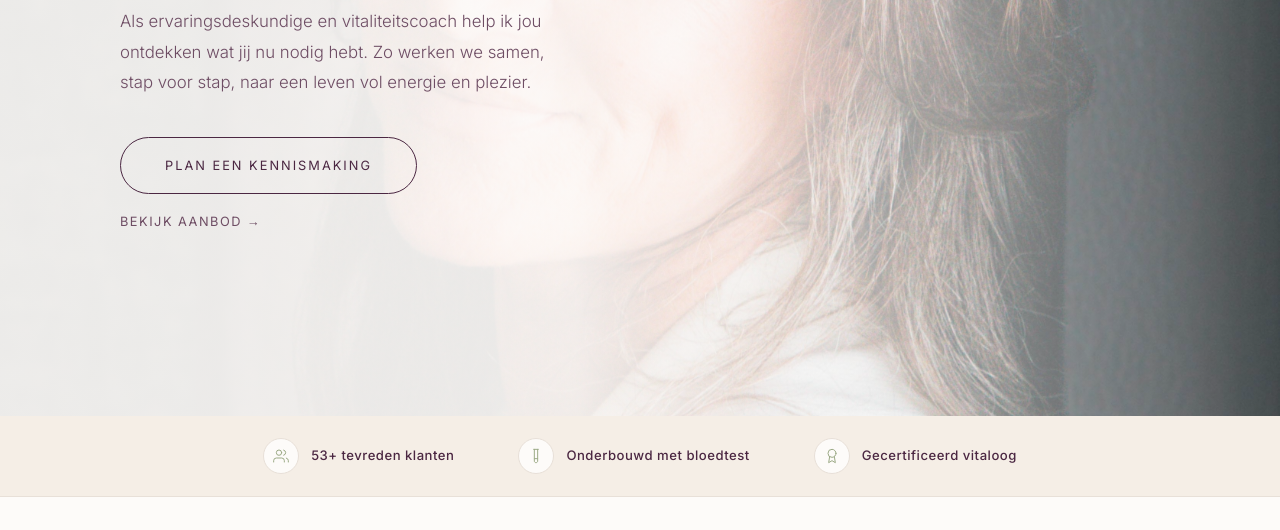
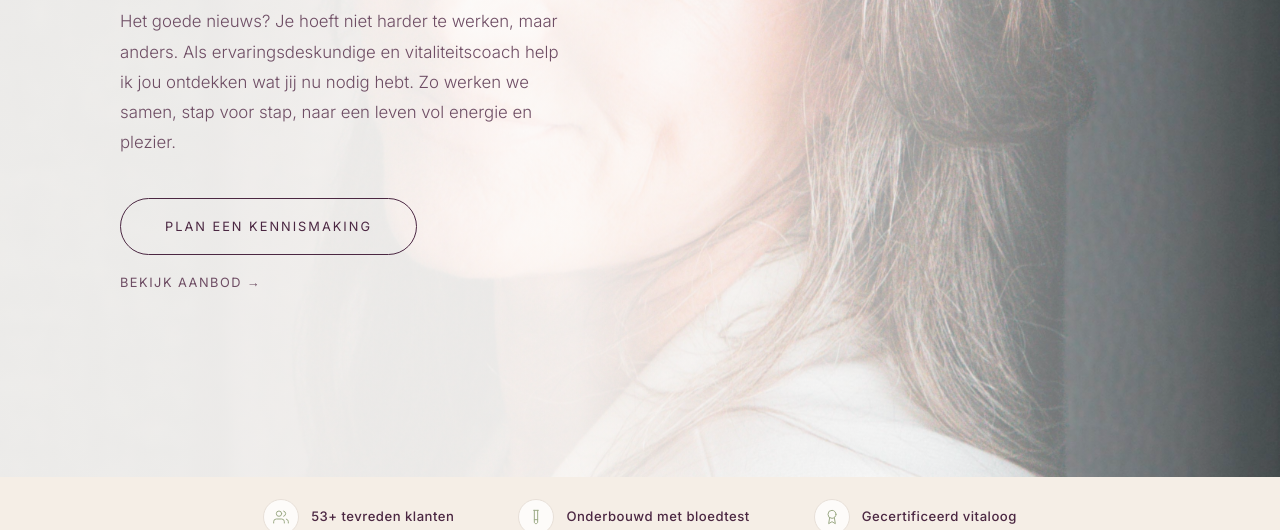
Before and after one commit to joostvanroijen/zinsane-website, a plain HTML site: page index.html in a window 1280 px wide. Shown: the part 570-1100 px from the top of the page. Drawn offline with nearby package versions, Linux system fonts and the light colour scheme; a web font is replaced by a local one.

Commit message:
Hero: positieve draai toegevoegd aan tweede alinea ('Je hoeft niet harder te werken, maar anders')
Co-Authored-By: Claude Opus 4.8 <noreply@anthropic.com>
Claude-Session: https://claude.ai/code/session_01HEhRxG5Bg1NgVbdEkyURcD

```diff
--- a/index.html
+++ b/index.html
@@ -721,7 +721,7 @@ footer {
   <div class="hero-content">
     <p class="hero-label">Vitaliteitscoaching voor vrouwen van 50+</p>
     <h1>Je lijf heeft de regels veranderd, niet jouw discipline.</h1>
-    <p>Als ervaringsdeskundige en vitaliteitscoach help ik jou ontdekken wat jij nu nodig hebt. Zo werken we samen, stap voor stap, naar een leven vol energie en plezier.</p>
+    <p>Het goede nieuws? Je hoeft niet harder te werken, maar anders. Als ervaringsdeskundige en vitaliteitscoach help ik jou ontdekken wat jij nu nodig hebt. Zo werken we samen, stap voor stap, naar een leven vol energie en plezier.</p>
     <div class="hero-ctas">
       <a href="#contact" class="btn-primary">Plan een kennismaking</a>
       <a href="#aanbod" class="btn-secondary">Bekijk aanbod &#8594;</a>
```
